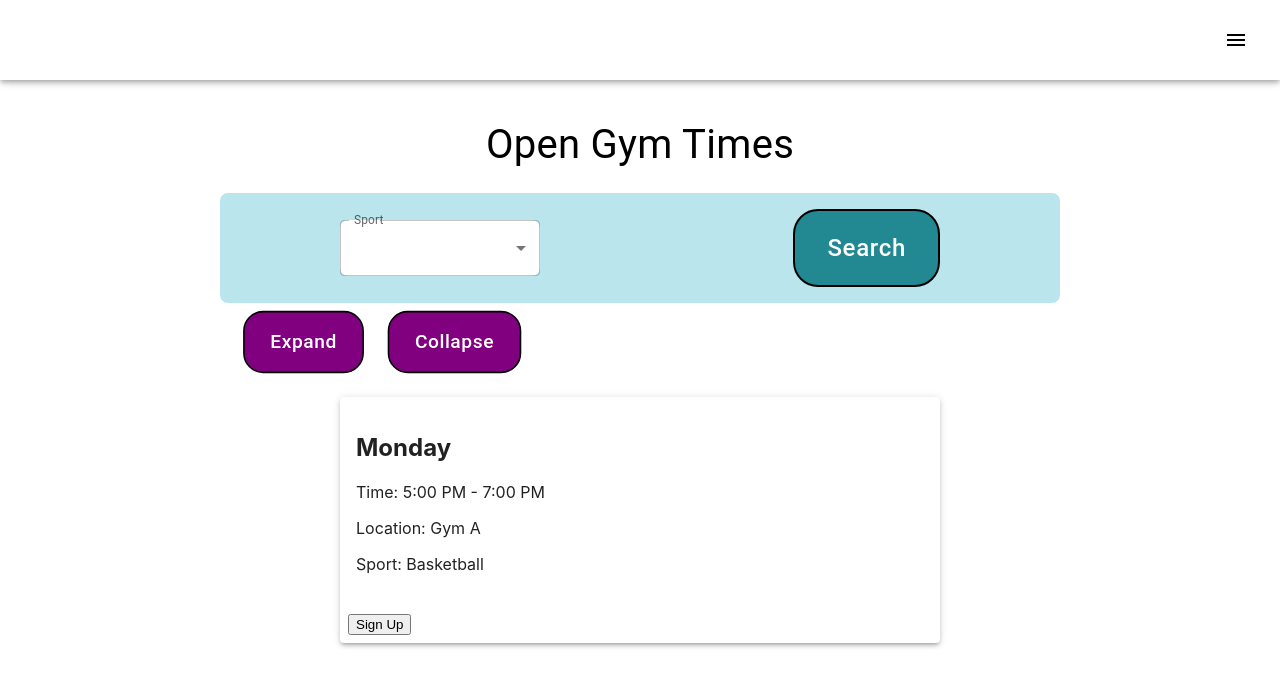
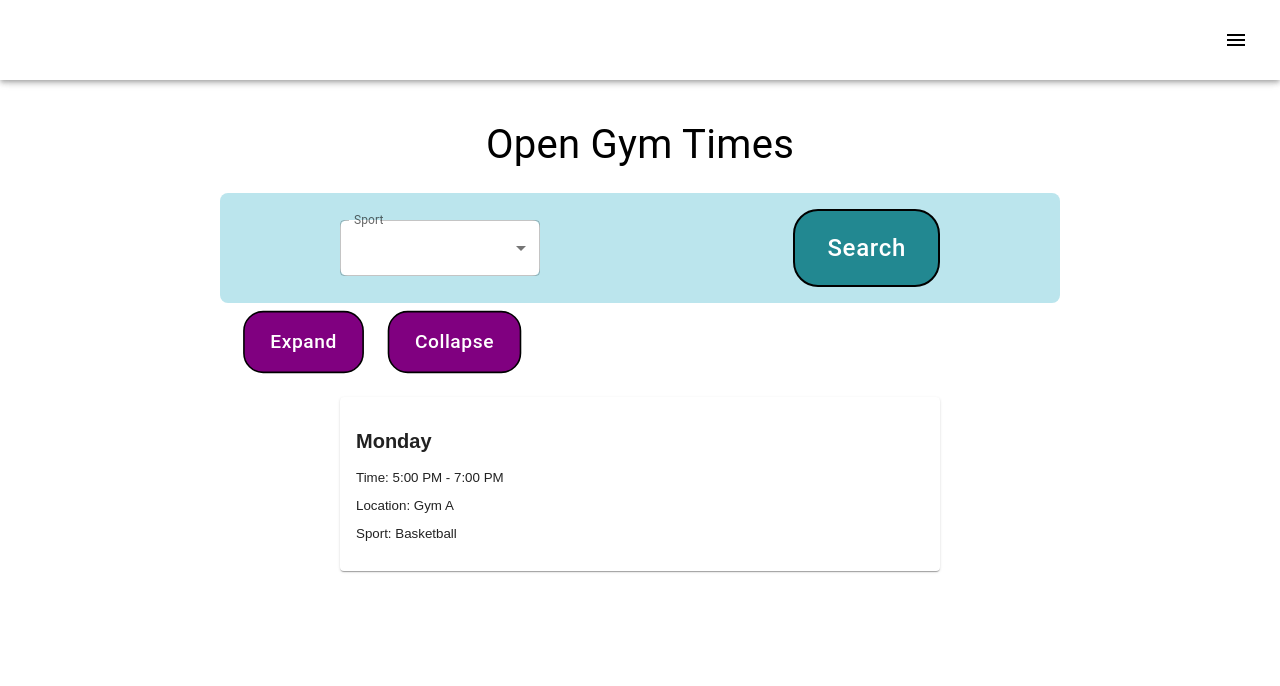
Before and after one commit to camy-code/gymViewerFrontEnd, a React (Create React App) app: page / in a window 1280 px wide. Shown: the top 686 px of the page. Built offline with nearby package versions, Linux system fonts and the light colour scheme.

Commit message:
Cam go to bed

```diff
--- a/src/components/GymCard.js
+++ b/src/components/GymCard.js
@@ -1,18 +1,19 @@
+// The following is my card imports
 import Card from '@mui/material/Card';
 import CardActions from '@mui/material/CardActions';
 import CardContent from '@mui/material/CardContent';
+import { CardActionArea } from '@mui/material';
 
 const GymCard = ()=> {
-return <Card sx={{width:600, boxShadow:3}}>
+return <Card sx={{width:600, boxShadow:1}}>
+    <CardActionArea>
     <CardContent>
       <h2>Monday</h2>
       <p>Time: 5:00 PM - 7:00 PM</p>
       <p>Location: Gym A</p>
       <p>Sport: Basketball</p>
     </CardContent>
-    <CardActions>
-      <button>Sign Up</button>
-    </CardActions>
+    </CardActionArea>
 </Card>
 }
 export default GymCard;
```
